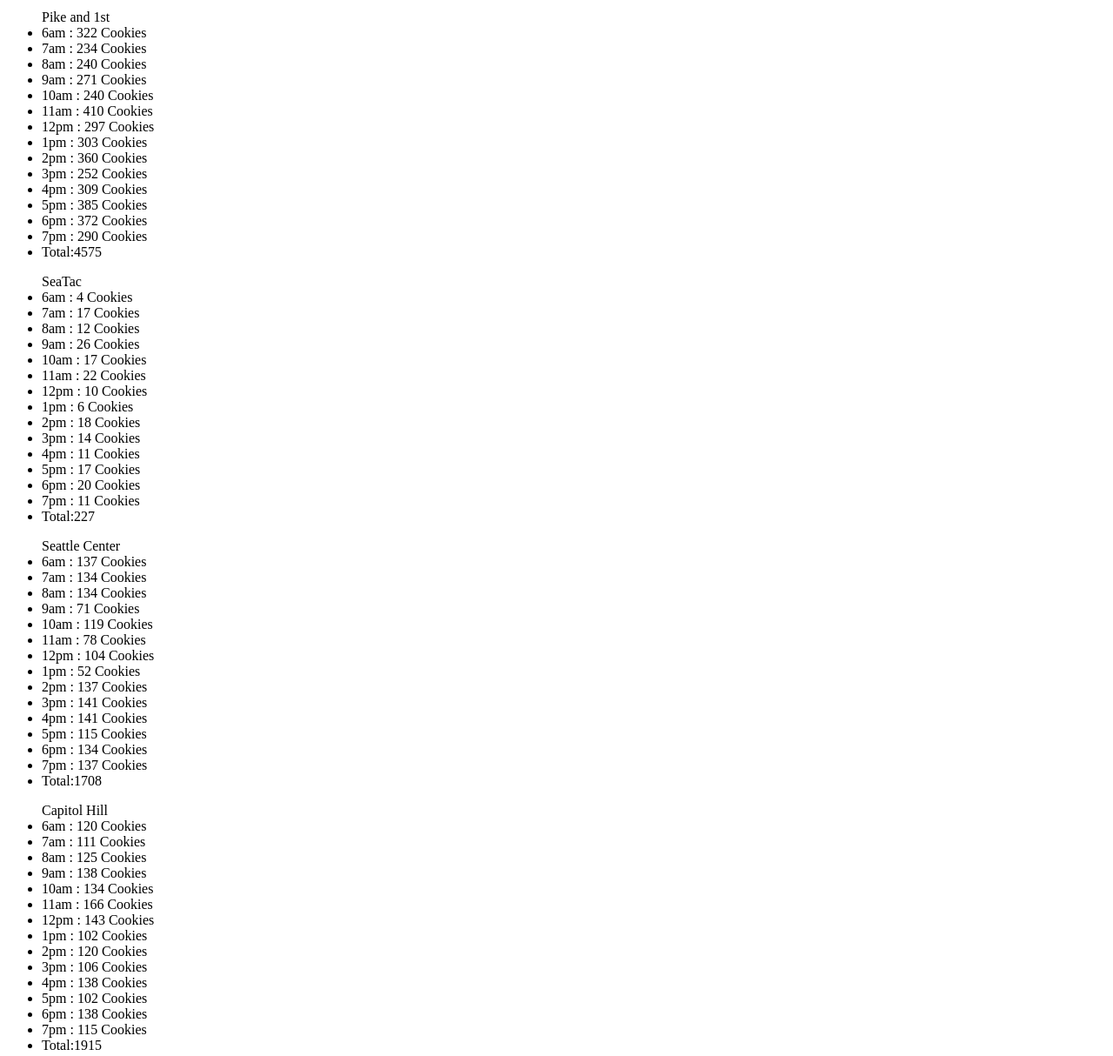
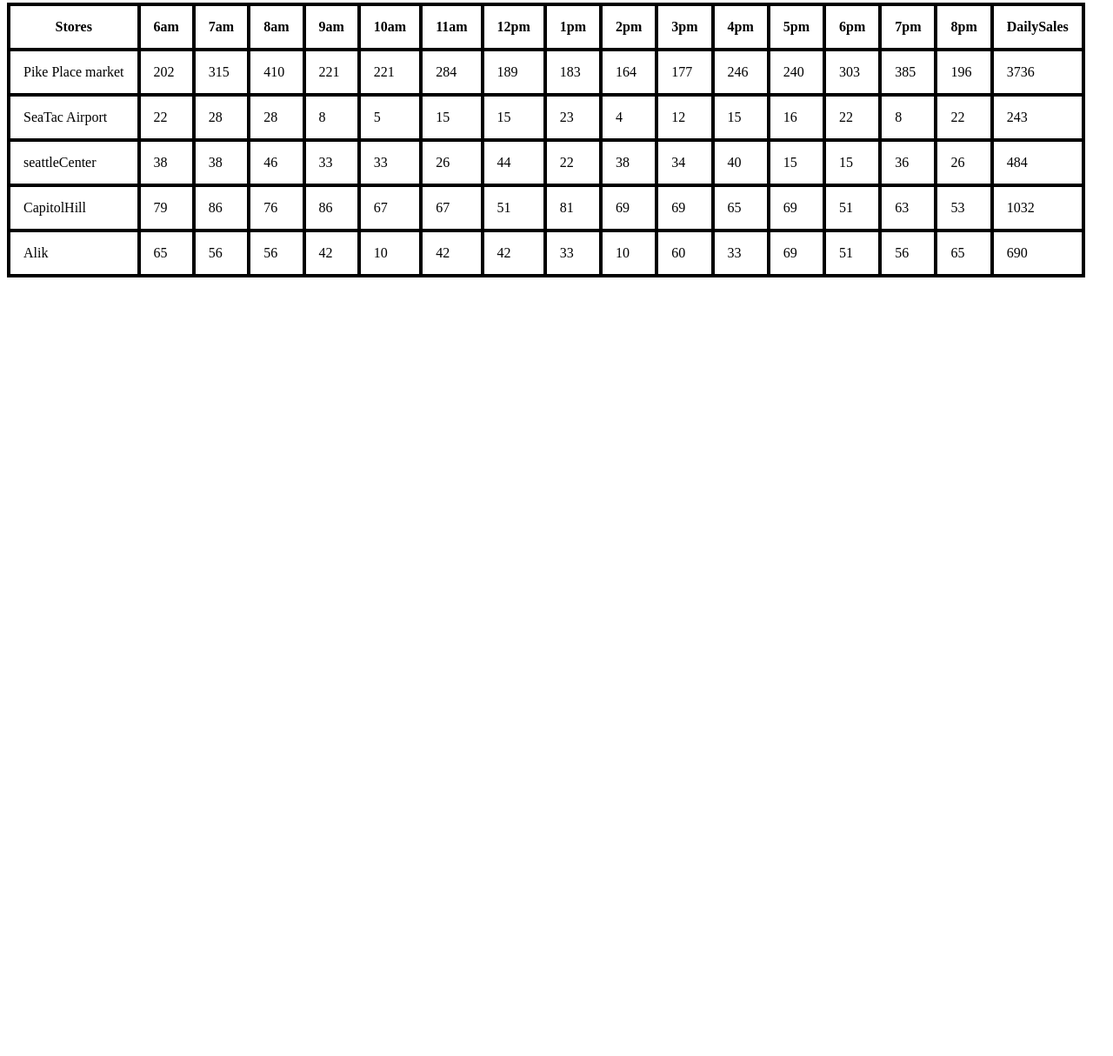
Before and after one commit to chaitanyanarukulla/Cookiestand, a plain HTML site: page main.html in a window 1280 px wide. Shown: the part 5-1219 px from the top of the page at 87% size. After the commit the page ends 800 px from the top, so only its background shows below. Drawn offline with Linux system fonts and the light colour scheme.

Commit message:
Added Construction function

```diff
--- /dev/null
+++ b/main.css
@@ -0,0 +1,6 @@
+table,td, th, tr {
+  border: 4px solid black;
+  border-collapse: collapse;
+  margin: 0;
+  padding: 15px;
+}
--- a/main.html
+++ b/main.html
@@ -2,16 +2,16 @@
 <html>
   <head>
     <meta charset="utf-8">
+    <link rel="stylesheet" href="main.css">
     <title></title>
   </head>
   <body>
 
-    <ul id = "Location1"></ul>
-    <ul id = "Location2"></ul>
-    <ul id = "Location3"></ul>
-    <ul id = "Location4"></ul>
-    <ul id = "Location5"></ul>
+    <table id = "Location1"></table>
+
 
 <script src="main.js"></script>
+
+
   </body>
 </html>
--- a/main.js
+++ b/main.js
@@ -1,201 +1,87 @@
 'use strict';
+// Global variables
 var openHours = ['6am', '7am', '8am', '9am', '10am', '11am', '12pm', '1pm', '2pm', '3pm', '4pm', '5pm', '6pm', '7pm', '8pm'];
-function getSum(total,num){
+var samStore = [];
+var samTable = document.getElementById('Location1');
+
+function sumTotal(total, num) {
   return total + num;
-}
-// Store1
-var pike = {
-  location: 'Pike and 1st',
-  minCoustmers: 23,
-  maxCoustmers: 65,
-  avgCookies: 6.3,
-  coustmersEachhour: [],
-  cookiersEachhour: [],
-
-  calCoustmerThisHour: function() {
-    for (var i = 0; i < openHours.length; i++) {
-      var avecoustmerperhour = Math.floor(Math.random() * (this.maxCoustmers - this.minCoustmers + 1) + this.minCoustmers);
-      console.log('avarage', avecoustmerperhour);
-      this.coustmersEachhour.push(avecoustmerperhour);
-    };
-  },
-  calcCookiesThisHour: function() {
-    for (var j = 0; j < openHours.length; j++) {
-      var avgCookiesperHour = Math.ceil(this.coustmersEachhour[j] * this.avgCookies);
-      console.log('avgCookiesperHour', avgCookiesperHour);
-      this.cookiersEachhour.push(avgCookiesperHour);
-    }
-  },
-  render: function(){
-    var ulEl = document.getElementById('Location1');
-    ulEl.textContent = this.location;
-    for ( var i = 0; i < openHours.length; i++){
-      var liEl = document.createElement('li');
-      liEl.textContent = openHours[i] + ' : ' + this.cookiersEachhour[i] + ' Cookies';
-      ulEl.appendChild(liEl);
-    }
-    liEl.textContent = 'Total' + ':' + this.cookiersEachhour.reduce(getSum);
-
-  },
 };
 
-pike.calCoustmerThisHour();
-pike.calcCookiesThisHour();
+function randCust(min, max) {
+  return Math.floor(Math.random() * (max - min + 1)) + min;
+};
+//Counstructor Stuff
+function Store(location, minCustomers, maxCustomers, avgCookiesPerSale, totalDailySales) {
+  this.location = location;
+  this.minCustomers = minCustomers;
+  this.maxCustomers = maxCustomers;
+  this.avgCookiesPerSale = avgCookiesPerSale;
+  this.totalDailySales = 0;
+  this.avgCoustmersPerHour = [];
+  this.cookiesSoldEachHour = [];
+  this.getCookiesSold();
+  samStore.push(this);
+};
+// Methods1
+Store.prototype.getCoustmers = function() {
+  for (var i = 0; i < openHours.length; i++) {
+    this.avgCoustmersPerHour.push(randCust(this.minCustomers, this.maxCustomers));
+  }
+};
+// Methods2
+Store.prototype.getCookiesSold = function() {
+  this.getCoustmers();
+  for (var i = 0; i < openHours.length; i++) {
+    this.cookiesSoldEachHour.push(Math.ceil(this.avgCoustmersPerHour[i] * this.avgCookiesPerSale));
+    this.totalDailySales += this.cookiesSoldEachHour[i];
+  }
+  this.cookiesSoldEachHour.push(this.totalDailySales);
+  console.log(this.cookiesSoldEachHour);
+};
+// Rendering Content
+Store.prototype.render = function() {
+  var trEl = document.createElement('tr');
+  var tdEl = document.createElement('td');
+  tdEl.textContent = this.location;
+  trEl.appendChild(tdEl);
+  for (var c = 0; c < openHours.length + 1; c++) {
+    var tdEl = document.createElement('td');
+    // give it content
+    tdEl.textContent = this.cookiesSoldEachHour[c];
+    // append it to the DOM
+    trEl.appendChild(tdEl);
+  }
+  samTable.appendChild(trEl);
+};
+// rendering Headrow
+function renderH() {
+  var headrow = document.createElement('tr');
+  var empty = document.createElement('th');
+  empty.textContent = 'Stores';
+  headrow.appendChild(empty);
+
+  for (var i = 0; i < openHours.length; i++) {
+    var hours = document.createElement('th');
+    hours.textContent = openHours[i];
+    headrow.appendChild(hours);
+  }
+  var totalHead = document.createElement('th');
+  totalHead.textContent = 'DailySales';
+  headrow.appendChild(totalHead);
+  document.getElementById('Location1').appendChild(headrow);
+
+}
+
+var pike = new Store('Pike Place market', 23, 65, 6.3);
+var seatac = new Store('SeaTac Airport', 3, 24, 1.2);
+var seattleCenter = new Store('seattleCenter', 11, 38, 1.2);
+var captiolhill = new Store('CapitolHill', 20, 38, 2.3);
+var alki = new Store('Alik', 2, 16, 4.6);
+// Callingfunction
+renderH();
 pike.render();
-
-//Second Store
-var seatac = {
-  location: 'SeaTac',
-  minCoustmers: 3,
-  maxCoustmers: 24,
-  avgCookies: 1.2,
-  coustmersEachhour: [],
-  cookiersEachhour: [],
-
-  calCoustmerThisHour: function() {
-    for (var i = 0; i < openHours.length; i++) {
-      var avecoustmerperhour = Math.floor(Math.random() * (this.maxCoustmers - this.minCoustmers + 1) + this.minCoustmers);
-      console.log('avarage', avecoustmerperhour);
-      this.coustmersEachhour.push(avecoustmerperhour);
-    };
-  },
-  calcCookiesThisHour: function() {
-    for (var j = 0; j < openHours.length; j++) {
-      var avgCookiesperHour = Math.ceil(this.coustmersEachhour[j] * this.avgCookies);
-      console.log('avgCookiesperHour', avgCookiesperHour);
-      this.cookiersEachhour.push(avgCookiesperHour);
-    }
-  },
-  render: function(){
-    var ulEl = document.getElementById('Location2');
-    ulEl.textContent = this.location;
-    for ( var i = 0; i < openHours.length; i++){
-      var liEl = document.createElement('li');
-      liEl.textContent = openHours[i] + ' : ' + this.cookiersEachhour[i] + ' Cookies';
-      ulEl.appendChild(liEl);
-    }
-    liEl.textContent = 'Total' + ':' + this.cookiersEachhour.reduce(getSum);
-
-  },
-};
-
-seatac.calCoustmerThisHour();
-seatac.calcCookiesThisHour();
 seatac.render();
-
-// Third Store
-var seattleCenter = {
-  location: 'Seattle Center',
-  minCoustmers: 11,
-  maxCoustmers: 38,
-  avgCookies: 3.7,
-  coustmersEachhour: [],
-  cookiersEachhour: [],
-
-  calCoustmerThisHour: function() {
-    for (var i = 0; i < openHours.length; i++) {
-      var avecoustmerperhour = Math.floor(Math.random() * (this.maxCoustmers - this.minCoustmers + 1) + this.minCoustmers);
-      console.log('avarage', avecoustmerperhour);
-      this.coustmersEachhour.push(avecoustmerperhour);
-    };
-  },
-  calcCookiesThisHour: function() {
-    for (var j = 0; j < openHours.length; j++) {
-      var avgCookiesperHour = Math.ceil(this.coustmersEachhour[j] * this.avgCookies);
-      console.log('avgCookiesperHour', avgCookiesperHour);
-      this.cookiersEachhour.push(avgCookiesperHour);
-    }
-  },
-  render: function(){
-    var ulEl = document.getElementById('Location3');
-    ulEl.textContent = this.location;
-    for ( var i = 0; i < openHours.length; i++){
-      var liEl = document.createElement('li');
-      liEl.textContent = openHours[i] + ' : ' + this.cookiersEachhour[i] + ' Cookies';
-      ulEl.appendChild(liEl);
-    }
-    liEl.textContent = 'Total' + ':' + this.cookiersEachhour.reduce(getSum);
-  },
-};
-
-seattleCenter.calCoustmerThisHour();
-seattleCenter.calcCookiesThisHour();
 seattleCenter.render();
-
-// fourth Store
-var capitolhill = {
-  location: 'Capitol Hill',
-  minCoustmers: 20,
-  maxCoustmers: 38,
-  avgCookies: 4.6,
-  coustmersEachhour: [],
-  cookiersEachhour: [],
-
-  calCoustmerThisHour: function() {
-    for (var i = 0; i < openHours.length; i++) {
-      var avecoustmerperhour = Math.floor(Math.random() * (this.maxCoustmers - this.minCoustmers + 1) + this.minCoustmers);
-      console.log('avarage', avecoustmerperhour);
-      this.coustmersEachhour.push(avecoustmerperhour);
-    };
-  },
-  calcCookiesThisHour: function() {
-    for (var j = 0; j < openHours.length; j++) {
-      var avgCookiesperHour = Math.ceil(this.coustmersEachhour[j] * this.avgCookies);
-      console.log('avgCookiesperHour', avgCookiesperHour);
-      this.cookiersEachhour.push(avgCookiesperHour);
-    }
-  },
-  render: function(){
-    var ulEl = document.getElementById('Location4');
-    ulEl.textContent = this.location;
-    for ( var i = 0; i < openHours.length; i++){
-      var liEl = document.createElement('li');
-      liEl.textContent = openHours[i] + ' : ' + this.cookiersEachhour[i] + ' Cookies';
-      ulEl.appendChild(liEl);
-    }
-    liEl.textContent = 'Total' + ':' + this.cookiersEachhour.reduce(getSum);
-  },
-};
-
-capitolhill.calCoustmerThisHour();
-capitolhill.calcCookiesThisHour();
-capitolhill.render();
-
-//Store5
-var alki = {
-  location: 'Alki',
-  minCoustmers: 2,
-  maxCoustmers: 16,
-  avgCookies: 4.6,
-  coustmersEachhour: [],
-  cookiersEachhour: [],
-
-  calCoustmerThisHour: function() {
-    for (var i = 0; i < openHours.length; i++) {
-      var avecoustmerperhour = Math.floor(Math.random() * (this.maxCoustmers - this.minCoustmers + 1) + this.minCoustmers);
-      console.log('avarage', avecoustmerperhour);
-      this.coustmersEachhour.push(avecoustmerperhour);
-    };
-  },
-  calcCookiesThisHour: function() {
-    for (var j = 0; j < openHours.length; j++) {
-      var avgCookiesperHour = Math.ceil(this.coustmersEachhour[j] * this.avgCookies);
-      console.log('avgCookiesperHour', avgCookiesperHour);
-      this.cookiersEachhour.push(avgCookiesperHour);
-    }
-  },
-  render: function(){
-    var ulEl = document.getElementById('Location5');
-    ulEl.textContent = this.location;
-    for ( var i = 0; i < openHours.length; i++){
-      var liEl = document.createElement('li');
-      liEl.textContent = openHours[i] + ' : ' + this.cookiersEachhour[i] + ' Cookies';
-      ulEl.appendChild(liEl);
-    }
-    liEl.textContent = 'Total' + ':' + this.cookiersEachhour.reduce(getSum);
-  },
-};
-
-alki.calCoustmerThisHour();
-alki.calcCookiesThisHour();
+captiolhill.render();
 alki.render();
```
